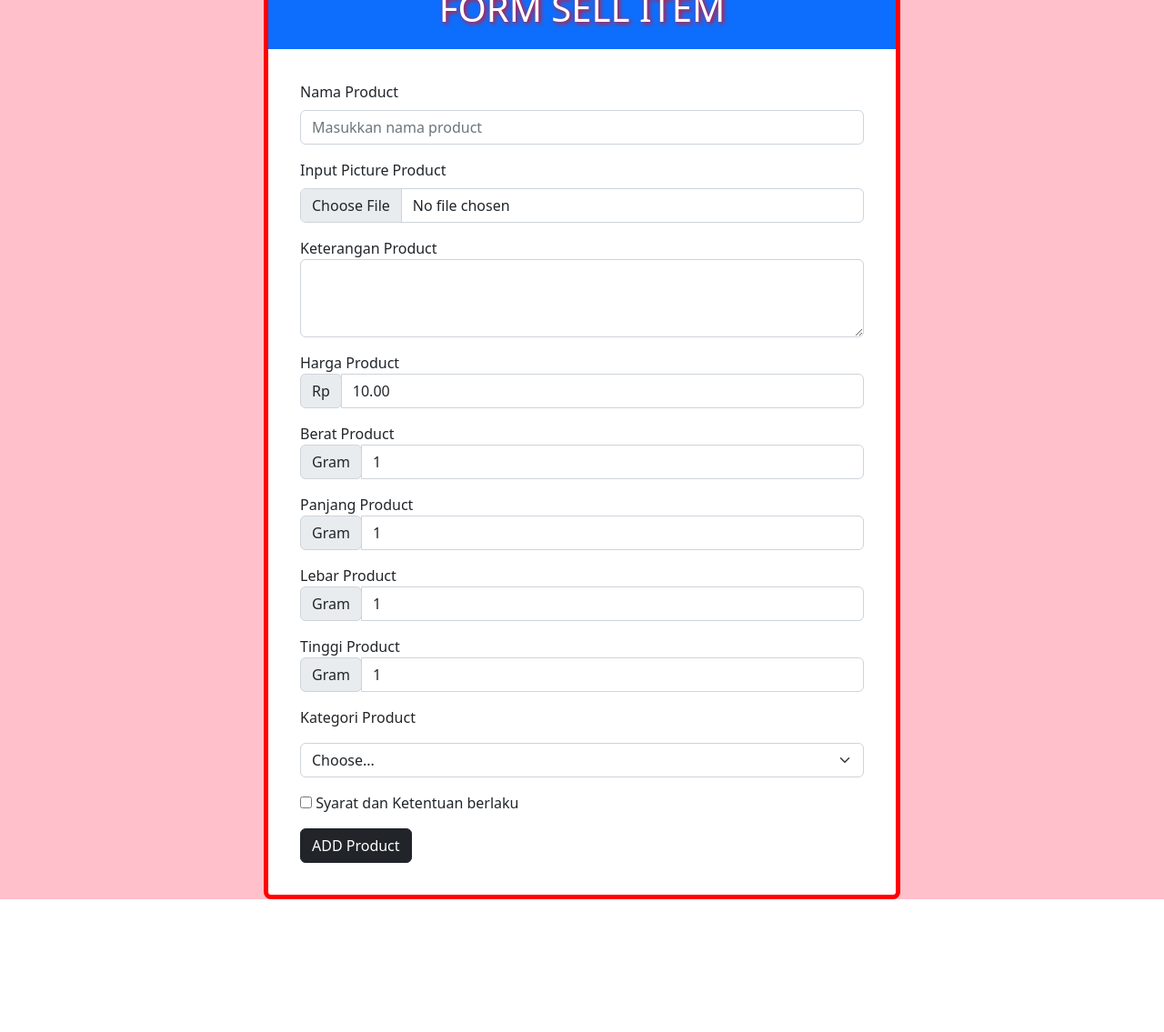
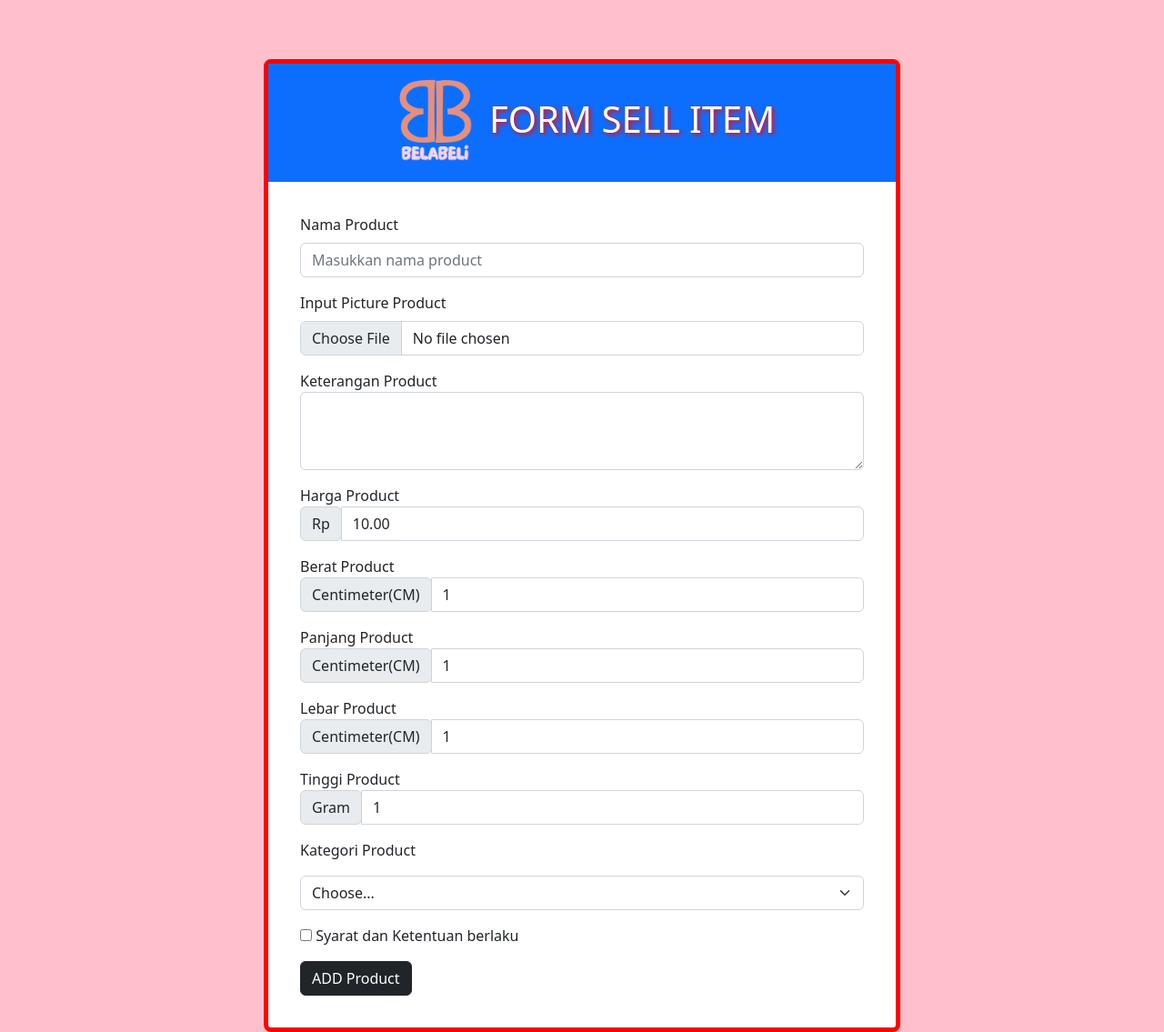
Before and after one commit to ella-arminta/tekweb, a PHP site: page /user/formadd.php in a window 1280 px wide. Shown: the whole page at 91% size. Before the commit the page ends 989 px from the top, so only its background shows below. Run offline with PHP 8.4, Linux system fonts and the light colour scheme.

Commit message:
update formadd

```diff
--- a/user/formadd.php
+++ b/user/formadd.php
@@ -19,10 +19,11 @@
     .login-form {
             background-color: white;
             max-width: 700px;
+            max-height: 1500px;
             border: 5px solid red;
             border-radius: 8px;
             position: absolute;
-            top: 50%;
+            top: 75%;
             left: 50%;
             transform: translate(-50%, -50%);
             width: 100%;
@@ -51,12 +52,9 @@
 </head>
 <body>
     <div class="login-form">
-
-    <br>
-    <br>
     <div class="title bg-primary text-white">
     <img src="logobb.PNG" class="rounded mx-auto" alt="Cinque Terre">
-    <br>
+
         FORM SELL ITEM
     </div>
 
@@ -94,7 +92,7 @@
                 <label for="validationTooltipUsername">Berat Product</label>
                 <div class="input-group">
                     <div class="input-group-prepend">
-                    <span class="input-group-text" id="validationTooltipUsernamePrepend">Gram</span>
+                    <span class="input-group-text" id="validationTooltipUsernamePrepend">Centimeter(CM)</span>
                     </div>
                     <input type="number" min="1" step="5" value="1" id="exampleInputAmount" class="form-control" placeholder="Price">
                 </div>
@@ -104,7 +102,7 @@
                 <label for="validationTooltipUsername">Panjang Product</label>
                 <div class="input-group">
                     <div class="input-group-prepend">
-                    <span class="input-group-text" id="validationTooltipUsernamePrepend">Gram</span>
+                    <span class="input-group-text" id="validationTooltipUsernamePrepend">Centimeter(CM)</span>
                     </div>
                     <input type="number" min="1" step="5" value="1" id="exampleInputAmount" class="form-control" placeholder="Price">
                 </div>
@@ -114,7 +112,7 @@
                 <label for="validationTooltipUsername">Lebar Product</label>
                 <div class="input-group">
                     <div class="input-group-prepend">
-                    <span class="input-group-text" id="validationTooltipUsernamePrepend">Gram</span>
+                    <span class="input-group-text" id="validationTooltipUsernamePrepend">Centimeter(CM)</span>
                     </div>
                     <input type="number" min="1" step="5" value="1" id="exampleInputAmount" class="form-control" placeholder="Price">
                 </div>
```
